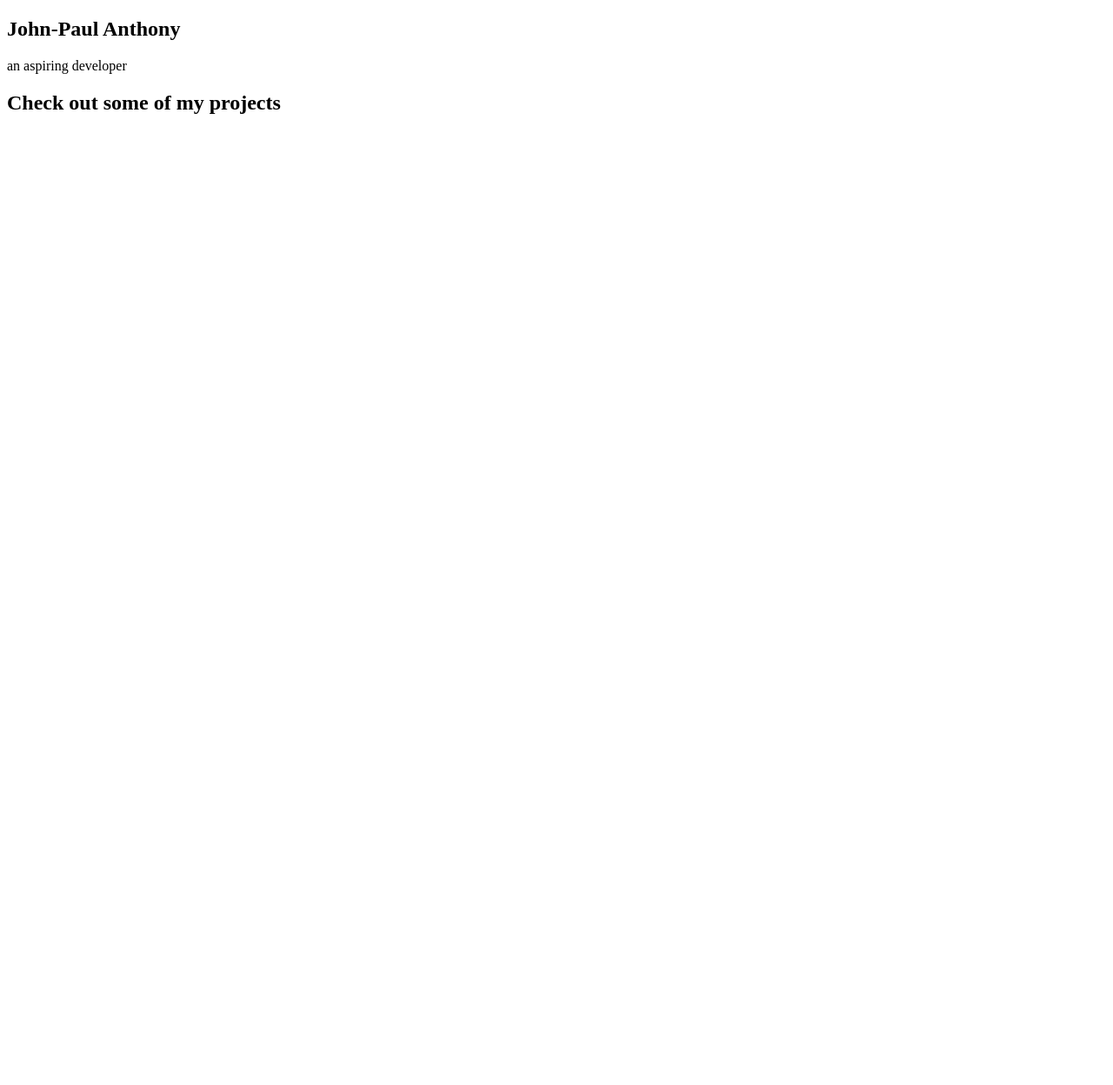
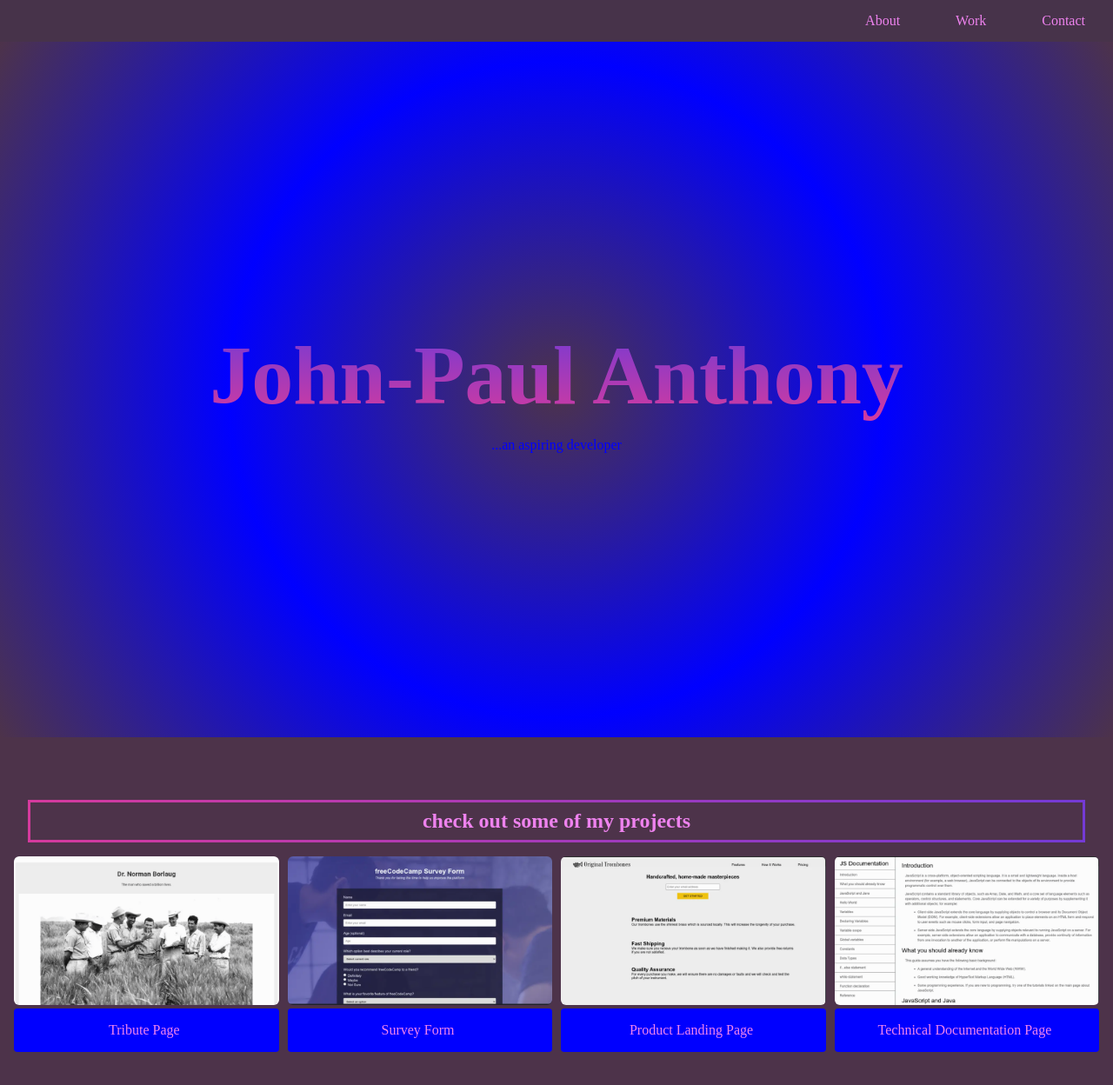
Before and after one commit to jantho02/personal_portfolio, a plain HTML site: page index.html in a window 1280 px wide. Shown: the whole page at 87% size. Before the commit the page ends 800 px from the top, so only its background shows below. Drawn offline with Linux system fonts and the light colour scheme.

Commit message:
major styling, i have to start committing more often and more descriptively

```diff
--- a/index.html
+++ b/index.html
@@ -8,32 +8,58 @@
     <link rel="stylesheet" href="/style.css">
 </head>
 <body>
-    <nav id="navbar">
-
+    <nav id="navbar" class="navbar">
+        <ul class="nav-list">
+            <li>
+                <a href="#welcome-section">About</a>
+            </li>
+            <li>
+                <a href="#projects-section">Work</a>
+            </li>
+            <li>
+                <a href="#contact">Contact</a>
+            </li>
+        </ul>
     </nav>
+    <section class="main">
         <section id="welcome-section">
             <h1>John-Paul Anthony</h1>
-        <p>an aspiring developer</p>
+            <p>...an aspiring developer</p>
         </section>
         <section id="projects" class="projects-section">
-        <h2 class="projects-section-header">Check out some of my projects</h2>
+            <h2 class="projects-section-header">check out some of my projects</h2>
             <div class="projects-grid">
-            <a href="" target="_blank">
-                <img class="project-image" src="" alt="">
+                <a class="project" href="https://codepen.io/jantho02/pen/RwKXdEg" target="_blank">
+                    <img class="project-image" src="/images/tribute_page.png" alt="">
                     <p class="project-title">
+                        <span class="code"><</span>
+                        Tribute Page
+                        <span class="code">/></span>
+                    </p>
+                </a>
+                <a class="project" href="https://codepen.io/jantho02/pen/GRWRqpJ" target="_blank">
+                    <img class="project-image" src="/images/survey_form.png" alt="">
+                    <p class="project-title">
+                        <span class="code"><</span>
+                        Survey Form
+                        <span class="code">/></span>
+                    </p>
+                </a>
+                <a class="project" href="https://codepen.io/jantho02/pen/yLMLdJo" target="_blank">
+                    <img class="project-image" src="/images/product_landing_page.png" alt="">
+                    <p class="project-title">
+                        <span class="code"><</span>
+                        Product Landing Page
+                        <span class="code">/></span>
 
                     </p>
                 </a>
-            <a href="" target="_blank">
-                <img class="project-image" src="" alt="">
+                <a class="project" href="https://codepen.io/jantho02/pen/rNyONww" target="_blank">
+                    <img class="project-image" src="/images/tech_doc_page.png" alt="">
                     <p class="project-title">
-
-                </p>
-            </a>
-            <a href="" target="_blank">
-                <img class="project-image" src="" alt="">
-                <p class="project-title">
-
+                        <span class="code"><</span>
+                        Technical Documentation Page
+                        <span class="code">/></span>
                     </p>
                 </a>
             </div>
@@ -51,6 +77,7 @@
                 </a>
             </div>
         </section>
+    </section>
 
 </body>
 </html>
--- a/style.css
+++ b/style.css
@@ -0,0 +1,128 @@
+* {
+    margin: 0;
+    padding: 0;
+    box-sizing: border-box;
+}
+
+body, html {
+    height: 100%;
+    width: 100%;
+    margin: 0;
+}
+
+h1 {
+    font-size: 6rem;
+}
+
+.navbar {
+    display: flex;
+    justify-content: flex-end;
+    position: fixed;
+    top: 0;
+    left: 0;
+    width: 100%;
+    z-index: 10;
+}
+
+.nav-list {
+    display: flex;
+    justify-content: flex-end;
+    width: 100%;
+    height: 3rem;
+    align-items: center;
+    background-color: rgb(71, 51, 74);
+}
+
+ul {
+    list-style: none;
+}
+
+.nav-list a {
+    text-decoration: none;
+    color: violet;
+    padding: 1rem 1rem;
+    margin: 0 1rem;
+}
+
+.main {
+    position: relative;
+    top: 3rem;
+}
+
+#welcome-section {
+    display: flex;
+    flex-direction: column;
+    width: 100%;
+    height: 100vh;
+    justify-content: center;
+    align-items: center;
+    color: whitesmoke;
+    background-image: radial-gradient(circle, rgb(77, 51, 74), blue, rgb(77, 51, 74));
+
+}
+
+#welcome-section > h1 {
+    background: -webkit-linear-gradient(#743ad5, #d53a9d);
+    -webkit-background-clip: text;
+    -webkit-text-fill-color: transparent;
+    margin-bottom: 1rem;
+}
+
+#welcome-section > p {
+    color: blue;
+}
+
+.projects-section {
+    text-align: center;
+    padding: 3.5rem 1rem;
+    background-color: rgb(77, 51, 74);
+    width: 100%;
+}
+
+.projects-section > h2 {
+    padding: .5rem;
+    margin: 1rem;
+    color: violet;
+    border: 2px solid;
+    border-image-slice: 1;
+    border-width: 3px;
+    border-image-source: linear-gradient(to left, #743ad5, #d53a9d);
+
+}
+
+.projects-grid > a {
+    color: violet;
+    text-decoration: none;
+}
+
+.project-title {
+    font-size: 1rem;
+    padding: 1rem .5rem;
+    background-color: blue;
+    border-radius: 4px;
+    max-height: 80px;
+
+}
+
+.projects-grid {
+    display: grid;
+    grid-template-columns: .8fr .8fr .8fr .8fr;
+    grid-column-gap: 10px;
+}
+
+.project-image {
+    width: 100%;
+    border-radius: 6px;
+}
+
+.code {
+    color: blue;
+    transition: color 0.5s ease-out;
+}
+
+.project:hover .code {
+    color: plum;
+}
+
+
+max width 244px
```
Lines whose indentation alone changed are shown as unchanged.
